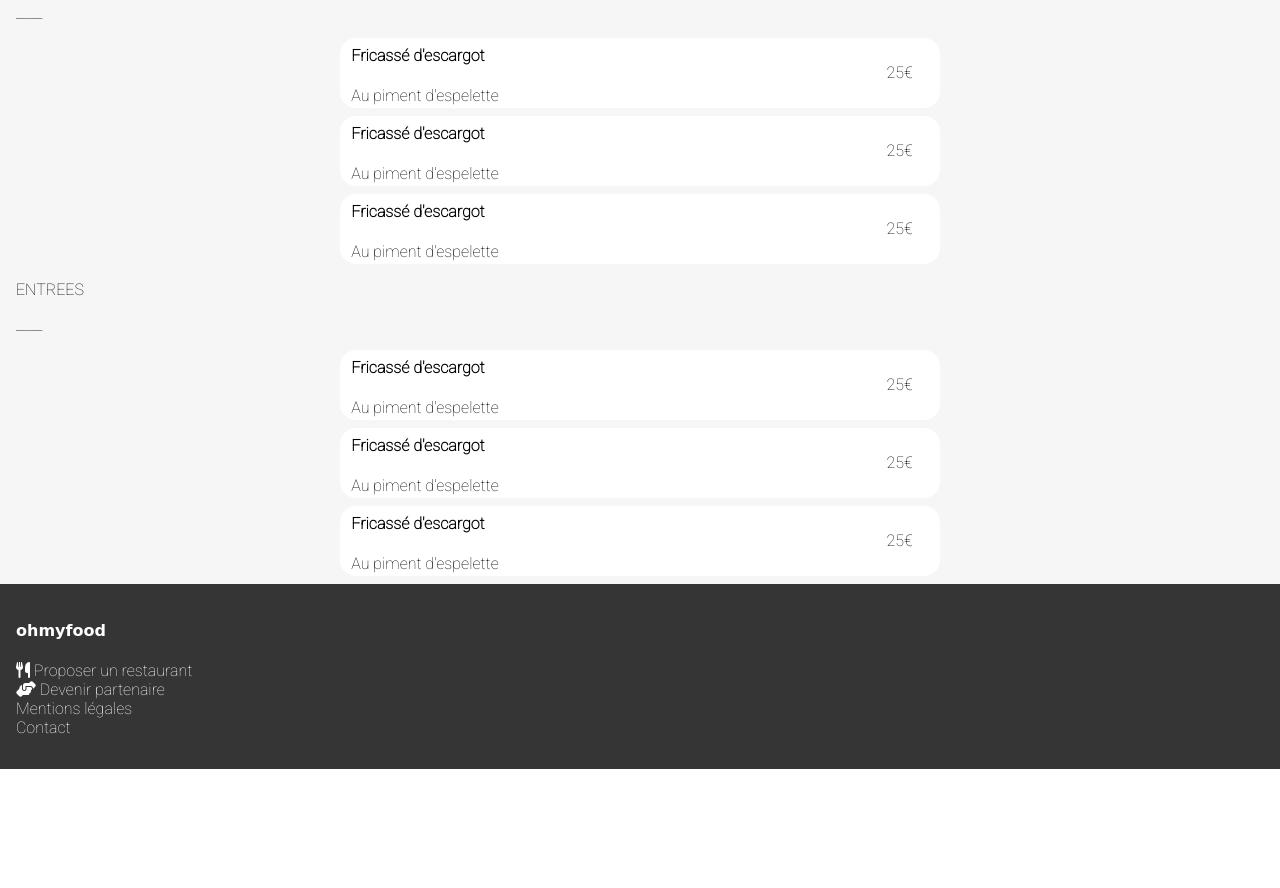
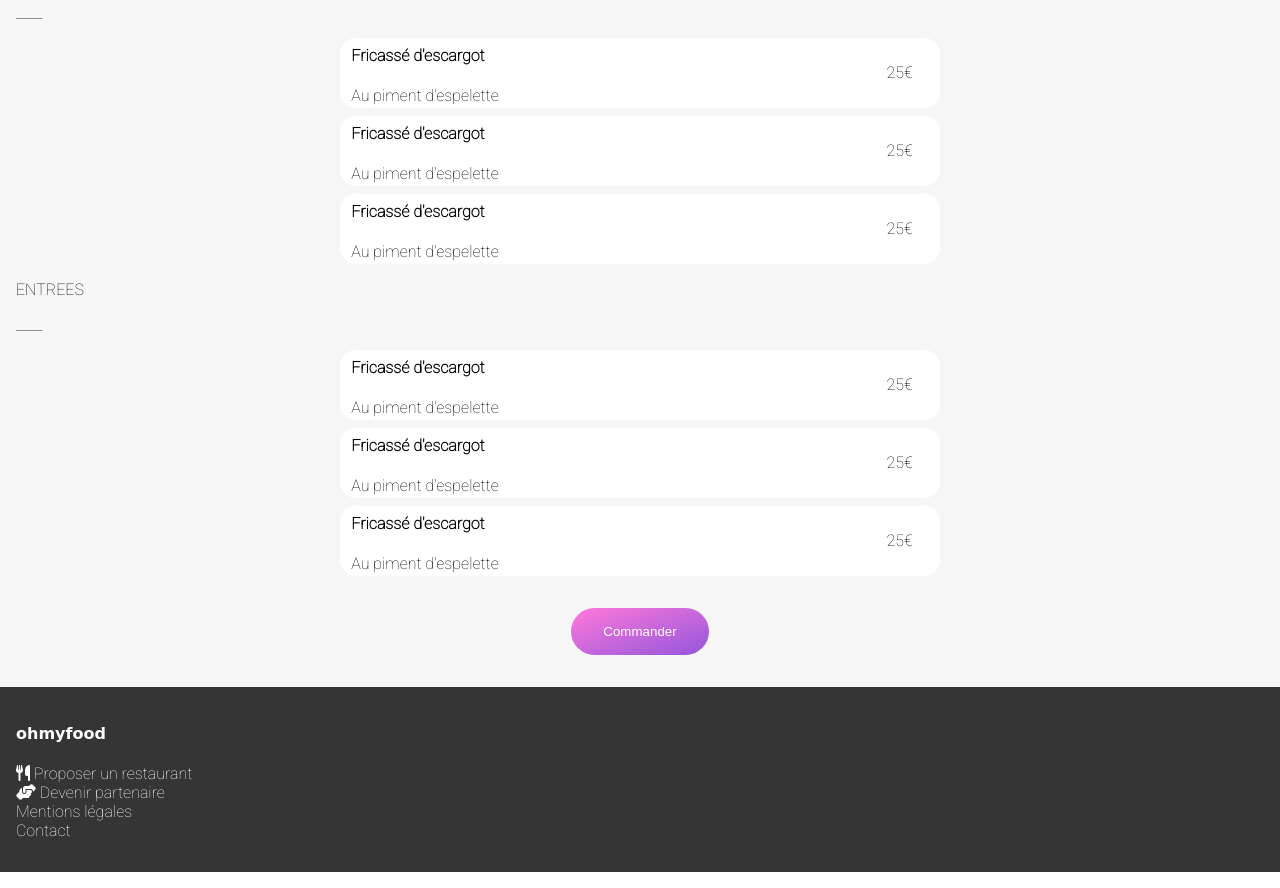
Before and after one commit to chnaww/Duongthai_3_221121, a website: page menu1.html in a window 1280 px wide. Shown: the part 578-1466 px from the top of the page. Before the commit the page ends 1363 px from the top, so only its background shows below. Drawn offline with Linux system fonts and the light colour scheme; a web font is replaced by a local one.

Commit message:
ajout d'animations button

```diff
--- a/menu1.html
+++ b/menu1.html
@@ -177,6 +177,10 @@
                         </div>
                     </div>
                 </div>
+
+                <div class="location__btn">
+                    <button>Commander</button>
+                </div>
             </div>
 
             <footer class="footer">
--- a/sass/main.scss
+++ b/sass/main.scss
@@ -69,6 +69,26 @@ header {
                     padding: 1rem;
                     border-radius: 1.5rem;
                     cursor: pointer;
+                    position: relative;
+                    z-index: 1;
+                    &:hover {
+                        &::after {
+                            opacity: 1;
+                        }
+                    }
+                    &::after {
+                        content: "";
+                        position: absolute;
+                        top: 0;
+                        right: 0;
+                        bottom: 0;
+                        left: 0;
+                        background-color: darken($colour-secondary, 7);
+                        opacity: 0;
+                        z-index: -1;
+                        transition: opacity 250ms;
+                        border-radius: 1.5rem;
+                    }
                 }
         }
 }
@@ -130,6 +150,9 @@ header {
             box-shadow: 0 3px 10px 0 #aaa;
             margin: auto;
             margin-bottom: 1rem;
+            &:hover{
+                box-shadow: 2px 2px 10px $colour-footer;
+            }
                 a{
                     height: 100%;
                     cursor: pointer;
--- a/sass/main1.scss
+++ b/sass/main1.scss
@@ -134,6 +134,41 @@ main {
     }
 }
 
+.location{
+    &__btn{
+        margin: 2rem 0;
+        text-align: center;
+            button {
+                color: white;
+                background: linear-gradient(to bottom right, $colour-secondary, $colour-primary);
+                border: none;
+                padding: 1rem 2rem;
+                border-radius: 1.5rem;
+                cursor: pointer;
+                position: relative;
+                z-index: 1;
+                &:hover {
+                    &::after {
+                        opacity: 1;
+                    }
+                }
+                &::after {
+                    content: "";
+                    position: absolute;
+                    top: 0;
+                    right: 0;
+                    bottom: 0;
+                    left: 0;
+                    background-color: darken($colour-secondary, 7);
+                    opacity: 0;
+                    z-index: -1;
+                    transition: opacity 250ms;
+                    border-radius: 1.5rem;
+                }
+            }
+    }
+}
+
 .footer {
     background-color: $colour-footer;
     color: white;
```
Also changed, not shown: .public/style.css, .public/style1.css, 2 other files.
